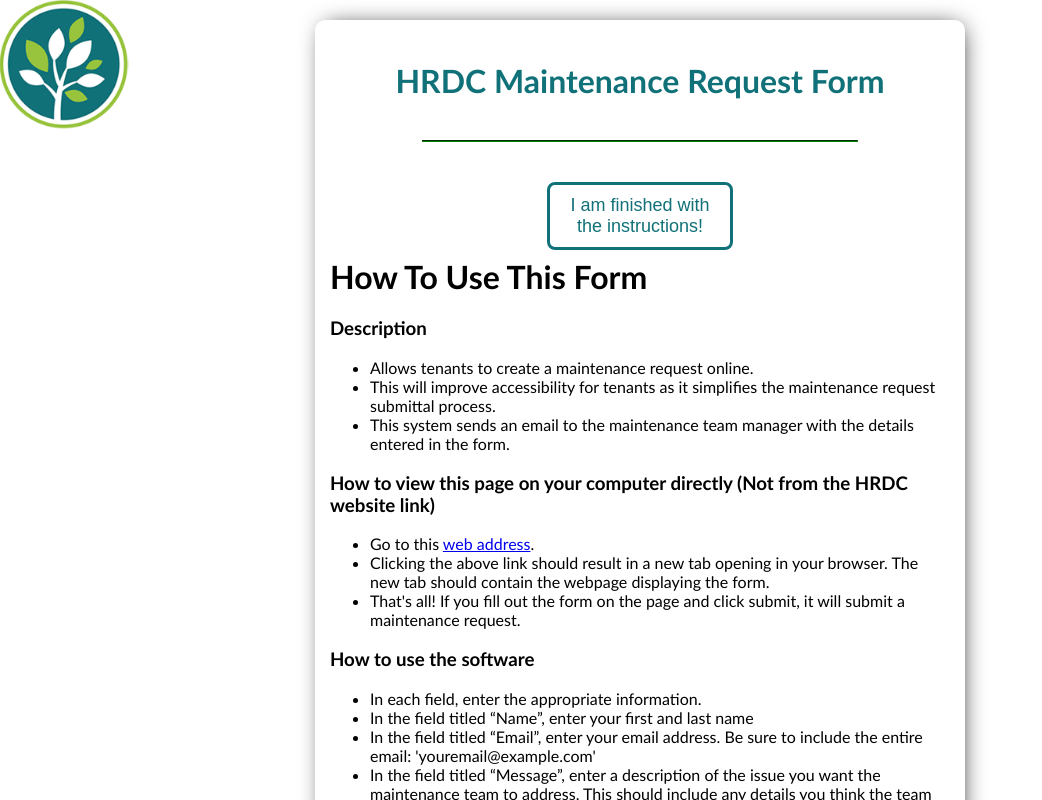
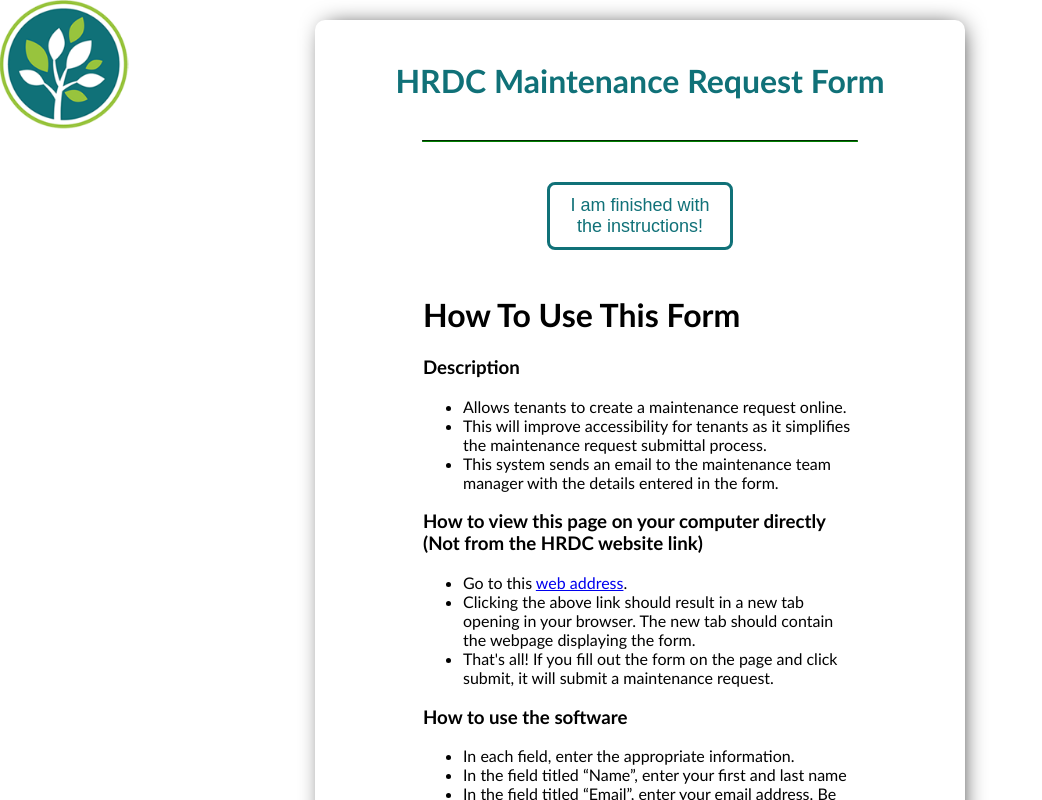
Before and after one commit to 423s24/Group_4, a React (Create React App) app: page / in a window 1280 px wide. Both pictures are taken after a click on the button "Need help filling out this form?". Shown: the top 800 px of the page, without its empty margins (0-1042 px from the left). Built offline with nearby package versions, Linux system fonts and the light colour scheme.

Commit message:
resolved the warnings for CI testing.

```diff
--- a/src/App.css
+++ b/src/App.css
@@ -262,3 +262,8 @@
     margin-top: 15px;
   }
 }
+
+#user_documentation {
+  width: 70%;
+  margin: 60px auto auto auto;
+}
--- a/src/Form.js
+++ b/src/Form.js
@@ -2,7 +2,7 @@
 import LandingPage from './LandingPage';
 import ConfirmationPage from './ConfirmationPage';
 import emailjs from '@emailjs/browser';
-import User_Documentation from './User_Documentation';
+import UserDocumentation from './UserDocumentation';
 
 const Form = () => {
   const [submitted, setSubmitted] = useState(false);
@@ -61,7 +61,7 @@
           <hr></hr>
           <button onClick={showUserDocumentation} id="user-doc-button" class="submit-btn">Need help filling out this form?</button>
           <div id="user_documentation" style={{display: 'none'}}>
-            <User_Documentation/>
+            <UserDocumentation/>
           </div>
           <form onSubmit={handleSubmit} className="form">
             <div className="form-group">
--- a/src/User_Documentation.js
+++ b/src/UserDocumentation.js
@@ -1,6 +1,6 @@
 import React from 'react';
 
-const User_Documentation = () => {
+const UserDocumentation = () => {
     return (
         <div id="user_documentation_text">
             <h1>How To Use This Form</h1>
@@ -13,7 +13,7 @@
             </ul>
             <h3>How to view this page on your computer directly (Not from the HRDC website link)</h3>
             <ul>
-                <li>Go to this <a target="_blank" rel="HRDC maintenence request form" href="https://fphillips22.github.io/test-pages/" title="HRDC Maintenence Request Form">web address</a>.</li>
+                <li>Go to this <a target="_blank" rel="noreferrer" href="https://fphillips22.github.io/test-pages/" title="HRDC Maintenence Request Form">web address</a>.</li>
                 <li>Clicking the above link should result in a new tab opening in your browser. The new tab should contain the webpage displaying the form.</li>
                 <li>That's all! If you fill out the form on the page and click submit, it will submit a maintenance request.</li>
             </ul>
@@ -33,4 +33,4 @@
 
 };
 
-export default User_Documentation;
+export default UserDocumentation;
```
